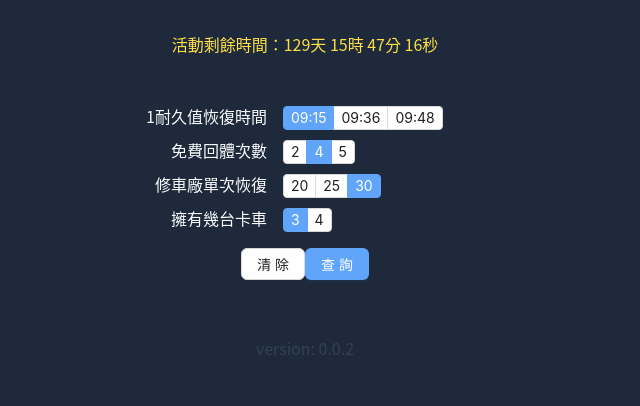
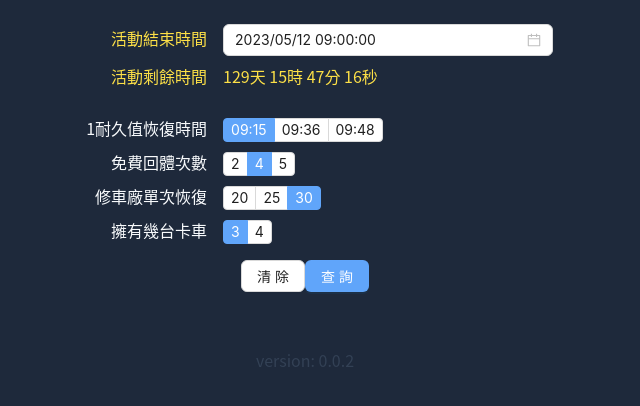
Before and after one commit to Kathryn-Luo/last-fortress-count, a React (Create React App) app: page / in a window 1280 px wide. Shown: the top 406 px of the page, without its empty margins (335-975 px from the left). Built offline with nearby package versions, Linux system fonts and the light colour scheme.

Commit message:
feat: add custom date selector

```diff
--- a/src/App.tsx
+++ b/src/App.tsx
@@ -1,7 +1,7 @@
 import './App.css';
 import Timer from './components/timer';
 import { Controller, FormProvider, useForm, useFormContext } from 'react-hook-form';
-import { Radio, Button } from 'antd';
+import { Radio, Button, DatePicker, DatePickerProps } from 'antd';
 import { useState } from 'react';
 import { recoverSecondOptions, chanceOptions, durabilityPreTimeOptions, carNumberOptions } from './settings'
 import dayjs from 'dayjs';
@@ -31,7 +31,7 @@ function App() {
   const endTimeAtTaipei = '2023/05/12 09:00'
   const dayjsTaipei = dayjs(endTimeAtTaipei).tz("Asia/Taipei")
   const dayjsTimeZone = dayjs.tz.guess()
-  const endTime = dayjsTaipei.tz(dayjsTimeZone).format('YYYY/MM/DD HH:mm:ss')
+  const [endTime, setEndTime] = useState<string>(dayjsTaipei.tz(dayjsTimeZone).format('YYYY/MM/DD HH:mm:ss'))
 
   const onSubmit = (data:any) => {
     setResult({...data})
@@ -41,13 +41,34 @@ function App() {
     reset()
   }
 
+  const dateFormat = 'YYYY/MM/DD HH:mm:ss';
+  const onDateOk = (
+    value: DatePickerProps['value']
+  ) => {
+    setEndTime(dayjs(value).format('YYYY/MM/DD HH:mm:ss'))
+  }
+
   return (
     <div className="App min-h-screen w-full bg-slate-800">
       <div className="max-w-lg mx-auto p-4 text-slate-50">
-        <p className='text-yellow-300 text-center'>活動剩餘時間：<Timer deadline={endTime} /></p>
-        <br />
         <FormProvider {...methods} >
-          <form onSubmit={handleSubmit(onSubmit)} className='table w-full border-spacing-2'>
+          <form onSubmit={handleSubmit(onSubmit)} className='table w-full border-spacing-2 text-left'>
+
+            <div className='table-row text-yellow-300'>
+              <p className='table-cell text-right pr-2'>活動結束時間</p>
+              <DatePicker
+                className='table-cell'
+                showTime
+                defaultValue={dayjs(endTime, dateFormat)}
+                format={dateFormat}
+                onOk={onDateOk} />
+            </div>
+            <div className='table-row text-yellow-300'>
+              <p className='table-cell text-right pr-2 pb-5'>活動剩餘時間</p>
+              <div className='table-cell pb-5'>
+                <Timer deadline={endTime} />
+              </div>
+            </div>
             <TableRow name='recoverSeconds' label='1耐久值恢復時間' options={recoverSecondOptions} />
             <TableRow name='recoverChances' label='免費回體次數' options={chanceOptions} />
             <TableRow name='recoverPreTimes' label='修車廠單次恢復' options={durabilityPreTimeOptions} />
--- a/src/components/timer.tsx
+++ b/src/components/timer.tsx
@@ -23,7 +23,7 @@ function Timer ({
     const interval = setInterval(() => getTime(deadline), 1000);
 
     return () => clearInterval(interval);
-  }, [])
+  }, [deadline])
   return (
     <span className='Timer'>
       {days}天 {hours < 10 ? `0${hours}` : hours}時 {minutes < 10 ? `0${minutes}` : minutes}分 {seconds < 10 ? `0${seconds}` : seconds}秒
```
